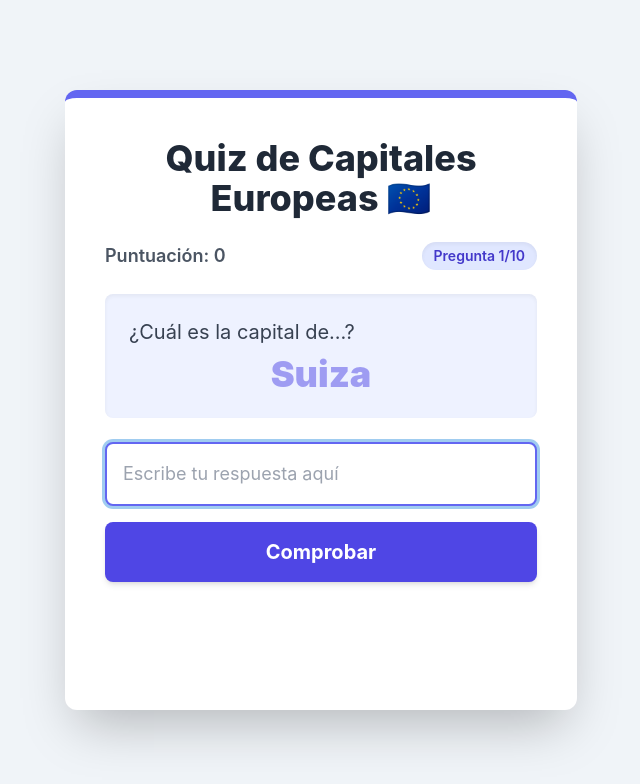
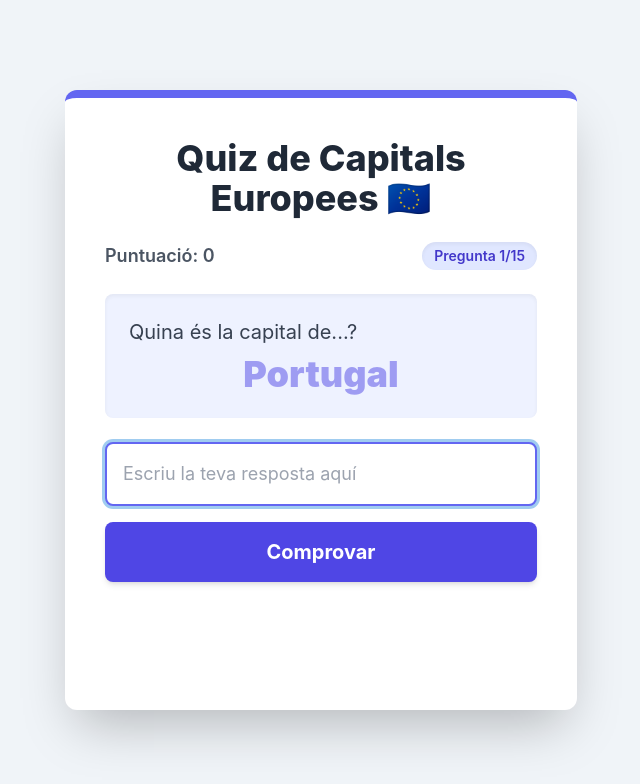
Before and after one commit to yuyul/capitales_quiz, a plain HTML site: page quiz.html in a window 1280 px wide. Shown: the whole page, without its empty margins (319-959 px from the left). Drawn offline with nearby package versions, Linux system fonts and the light colour scheme.

Commit message:
Update quiz.html

```diff
--- a/quiz.html
+++ b/quiz.html
@@ -1,106 +1,141 @@
 <!DOCTYPE html>
-<html lang="es">
+<html lang="ca">
 <head>
     <meta charset="UTF-8">
     <meta name="viewport" content="width=device-width, initial-scale=1.0">
-    <title>Quiz de Capitales Europeas</title>
-    <!-- Carga de Tailwind CSS -->
+    <title>Quiz de Capitals Europees</title>
+    <!-- Càrrega de Tailwind CSS -->
     <script src="https://cdn.tailwindcss.com"></script>
     <style>
-        /* Fuente personalizada y estilos básicos */
+        /* Font personalitzada i estils bàsics */
         body {
             font-family: 'Inter', sans-serif;
-            background-color: #f0f4f8; /* Fondo claro */
+            background-color: #f0f4f8; /* Fons clar */
         }
-        /* Estilo para el input de respuesta para un mejor enfoque */
+        /* Estil per al camp de resposta per a un millor enfocament */
         input:focus {
             outline: none;
-            box-shadow: 0 0 0 3px rgba(66, 153, 225, 0.5); /* Sombra de enfoque azul suave */
+            box-shadow: 0 0 0 3px rgba(66, 153, 225, 0.5); /* Ombra d'enfocament blava suau */
         }
     </style>
 </head>
 <body class="flex items-center justify-center min-h-screen p-4">
 
-    <!-- Contenedor principal de la tarjeta del quiz -->
+    <!-- Contenidor principal de la targeta del quiz -->
     <div id="quiz-container" class="w-full max-w-lg bg-white rounded-xl shadow-2xl p-6 md:p-10 border-t-8 border-indigo-500 transform transition-all duration-300">
         <h1 class="text-3xl md:text-4xl font-extrabold text-gray-800 text-center mb-6">
-            Quiz de Capitales Europeas 🇪🇺
+            Quiz de Capitals Europees 🇪🇺
         </h1>
 
-        <!-- Puntuación y Contador -->
+        <!-- Puntuació i Comptador -->
         <div class="flex justify-between items-center mb-6 text-lg font-semibold text-gray-600">
-            <span id="score-display">Puntuación: 0</span>
+            <span id="score-display">Puntuació: 0</span>
             <span id="progress-display" class="bg-indigo-100 text-indigo-700 px-3 py-1 rounded-full text-sm shadow-inner">Pregunta 0/0</span>
         </div>
 
-        <!-- Área de Pregunta -->
+        <!-- Àrea de Pregunta -->
         <div class="bg-indigo-50 p-6 rounded-lg shadow-inner mb-6">
-            <p class="text-xl text-gray-700 mb-2">¿Cuál es la capital de...?</p>
+            <p class="text-xl text-gray-700 mb-2">Quina és la capital de...?</p>
             <p id="country-display" class="text-4xl font-black text-indigo-600 text-center animate-pulse">
-                Cargando país...
+                Carregant país...
             </p>
         </div>
 
-        <!-- Formulario de Respuesta -->
+        <!-- Formulari de Resposta -->
         <div id="answer-form">
-            <input type="text" id="answer-input" placeholder="Escribe tu respuesta aquí"
+            <input type="text" id="answer-input" placeholder="Escriu la teva resposta aquí"
                    class="w-full p-3 md:p-4 text-lg border-2 border-gray-300 rounded-lg focus:border-indigo-500 transition duration-150 mb-4"
-                   aria-label="Campo de respuesta de la capital">
+                   aria-label="Camp de resposta de la capital">
 
             <button id="submit-button"
                     class="w-full py-3 md:py-4 bg-indigo-600 text-white text-xl font-bold rounded-lg hover:bg-indigo-700 transition duration-200 shadow-md hover:shadow-lg transform hover:scale-[1.01] disabled:opacity-50"
                     disabled>
-                Comprobar
+                Comprovar
             </button>
         </div>
 
-        <!-- Área de Retroalimentación/Mensajes -->
+        <!-- Àrea de Retroalimentació/Missatges -->
         <div id="feedback-area" class="mt-6 min-h-[4rem]">
-            <!-- Los mensajes de éxito/error se insertarán aquí -->
+            <!-- Els missatges d'èxit/error s'inseriran aquí -->
         </div>
 
-        <!-- Botón para empezar de nuevo (oculto al inicio) -->
+        <!-- Botó per tornar a començar (ocult a l'inici) -->
         <button id="restart-button"
                 class="w-full py-3 mt-4 bg-green-500 text-white text-lg font-bold rounded-lg hover:bg-green-600 transition duration-200 shadow-md hidden"
                 onclick="startQuiz()">
-            Empezar de Nuevo
+            Començar de Nou
         </button>
 
     </div>
 
     <script>
-        // Definición de los datos del Quiz
+        // Definició de les dades del Quiz. Llista completa de països i capitals d'Europa en català.
         const COUNTRIES = [
-            { country: "Francia", capital: "París" },
-            { country: "Alemania", capital: "Berlín" },
-            { country: "España", capital: "Madrid" },
-            { country: "Italia", capital: "Roma" },
-            { country: "Reino Unido", capital: "Londres" },
-            { country: "Grecia", capital: "Atenas" },
+            { country: "Alemanya", capital: "Berlín" },
+            { country: "Àustria", capital: "Viena" },
+            { country: "Bèlgica", capital: "Brussel·les" },
+            { country: "Dinamarca", capital: "Copenhaguen" },
+            { country: "Espanya", capital: "Madrid" },
+            { country: "Finlàndia", capital: "Hèlsinki" },
+            { country: "França", capital: "París" },
+            { country: "Grècia", capital: "Atenes" },
+            { country: "Irlanda", capital: "Dublín" },
+            { country: "Islàndia", capital: "Reykjavík" },
+            { country: "Itàlia", capital: "Roma" },
+            { country: "Noruega", capital: "Oslo" },
+            { country: "Països Baixos", capital: "Amsterdam" },
             { country: "Portugal", capital: "Lisboa" },
-            { country: "Bélgica", capital: "Bruselas" },
-            { country: "Países Bajos", capital: "Ámsterdam" },
-            { country: "Suecia", capital: "Estocolmo" },
-            { country: "Noruega", capital: "Oslo" },
-            { country: "Dinamarca", capital: "Copenhague" },
-            { country: "Austria", capital: "Viena" },
-            { country: "Suiza", capital: "Berna" },
-            { country: "Irlanda", capital: "Dublín" },
-            { country: "Polonia", capital: "Varsovia" },
-            { country: "Hungría", capital: "Budapest" },
-            { country: "República Checa", capital: "Praga" },
-            { country: "Finlandia", capital: "Helsinki" },
-            { country: "Islandia", capital: "Reikiavik" }
+            { country: "Regne Unit", capital: "Londres" },
+            { country: "Suècia", capital: "Estocolm" },
+
+            // Països de l'Europa Central i de l'Est ampliats
+            { country: "Albània", capital: "Tirana" },
+            { country: "Belarús", capital: "Minsk" },
+            { country: "Bòsnia i Hercegovina", capital: "Sarajevo" },
+            { country: "Bulgària", capital: "Sofia" },
+            { country: "Croàcia", capital: "Zagreb" },
+            { country: "Eslovàquia", capital: "Bratislava" },
+            { country: "Eslovènia", capital: "Ljubljana" },
+            { country: "Estònia", capital: "Tallinn" },
+            { country: "Hongria", capital: "Budapest" },
+            { country: "Letònia", capital: "Riga" },
+            { country: "Lituània", capital: "Vílnius" },
+            { country: "Macedònia del Nord", capital: "Skopje" },
+            { country: "Moldàvia", capital: "Chisinau" },
+            { country: "Montenegro", capital: "Podgorica" },
+            { country: "Polònia", capital: "Varsòvia" },
+            { country: "República Txeca", capital: "Praga" },
+            { country: "Romania", capital: "Bucarest" },
+            { country: "Sèrbia", capital: "Belgrad" },
+            { country: "Ucraïna", capital: "Kíiv" },
+
+            // Microestats
+            { country: "Andorra", capital: "Andorra la Vella" },
+            { country: "Liechtenstein", capital: "Vaduz" },
+            { country: "Luxemburg", capital: "Luxemburg" },
+            { country: "Malta", capital: "La Valletta" },
+            { country: "Mònaco", capital: "Mònaco" },
+            { country: "San Marino", capital: "San Marino" },
+            { country: "Ciutat del Vaticà", capital: "Ciutat del Vaticà" },
+
+            // Països transcontinentals i altres
+            { country: "Xipre", capital: "Nicòsia" },
+            { country: "Kosovo", capital: "Pristina" },
+            { country: "Rússia (part europea)", capital: "Moscou" },
+            { country: "Turquia (part europea)", capital: "Ankara" },
+            { country: "Armènia", capital: "Ierevan" },
+            { country: "Azerbaidjan", capital: "Bakú" },
+            { country: "Geòrgia", capital: "Tbilisi" }
         ];
 
-        // --- Variables de Estado del Juego ---
-        let currentQuizData = []; // Datos para la ronda actual
+        // --- Variables d'Estat del Joc ---
+        let currentQuizData = []; // Dades per a la ronda actual
         let currentQuestionIndex = 0;
         let score = 0;
         let currentQuestion = null;
         let isAnswered = false;
 
-        // --- Referencias a Elementos del DOM ---
+        // --- Referències a Elements del DOM ---
         const countryDisplay = document.getElementById('country-display');
         const answerInput = document.getElementById('answer-input');
         const submitButton = document.getElementById('submit-button');
@@ -110,24 +145,24 @@
         const restartButton = document.getElementById('restart-button');
         const quizContainer = document.getElementById('quiz-container');
 
-        // --- Funciones de Utilidad ---
+        // --- Funcions d'Utilitat ---
 
         /**
-         * Limpia y normaliza una cadena de texto para la comparación (minúsculas, sin acentos).
+         * Neteja i normalitza una cadena de text per a la comparació (minúscules, sense accents).
          * @param {string} text
-         * @returns {string} Texto normalizado.
+         * @returns {string} Text normalitzat.
          */
         function normalizeText(text) {
             return text
                 .toLowerCase()
                 .trim()
-                .normalize("NFD") // Descompone caracteres como 'é' a 'e' + acento
-                .replace(/[\u0300-\u036f]/g, ""); // Elimina los acentos
+                .normalize("NFD") // Descompon caràcters com 'é' a 'e' + accent
+                .replace(/[\u0300-\u036f]/g, ""); // Elimina els accents
         }
 
         /**
-         * Muestra un mensaje de retroalimentación temporal.
-         * @param {string} message Mensaje a mostrar.
+         * Mostra un missatge de retroalimentació temporal.
+         * @param {string} message Missatge a mostrar.
          * @param {string} type 'success' o 'error'.
          */
         function showFeedback(message, type) {
@@ -138,32 +173,33 @@
                     <p class="font-medium">${message}</p>
                 </div>
             `;
-            // Limpia el área después de un tiempo si es un feedback de respuesta
+            // Neteja l'àrea després d'un temps si és un feedback de resposta
             if (type !== 'end') {
                  setTimeout(() => {
                     if (feedbackArea.firstChild) {
                         feedbackArea.firstChild.classList.add('opacity-0', 'scale-95');
                         setTimeout(() => feedbackArea.innerHTML = '', 300);
                     }
-                }, 2000); // 2 segundos
+                }, 2000); // 2 segons
             }
         }
 
-        // --- Lógica del Quiz ---
+        // --- Lògica del Quiz ---
 
         /**
-         * Selecciona un subconjunto aleatorio de 10 preguntas.
+         * Selecciona un subconjunt aleatori de 15 preguntes.
          */
         function selectRandomQuestions() {
-            // Mezcla el array original
+            // Barreja l'array original
             const shuffled = [...COUNTRIES].sort(() => 0.5 - Math.random());
-            // Selecciona las primeras 10 preguntas
-            currentQuizData = shuffled.slice(0, 10);
+            // Selecciona les primeres 15 preguntes (ajustat per la llista ampliada)
+            const numQuestions = Math.min(15, COUNTRIES.length);
+            currentQuizData = shuffled.slice(0, numQuestions);
             return currentQuizData.length;
         }
 
         /**
-         * Muestra la pregunta actual y prepara la interfaz.
+         * Mostra la pregunta actual i prepara la interfície.
          */
         function displayQuestion() {
             if (currentQuestionIndex < currentQuizData.length) {
@@ -171,13 +207,13 @@
                 countryDisplay.textContent = currentQuestion.country;
                 answerInput.value = '';
                 answerInput.disabled = false;
-                submitButton.textContent = 'Comprobar';
+                submitButton.textContent = 'Comprovar';
                 submitButton.disabled = false;
                 answerInput.focus();
                 isAnswered = false;
 
-                // Actualizar contadores
-                scoreDisplay.textContent = `Puntuación: ${score}`;
+                // Actualitzar comptadors
+                scoreDisplay.textContent = `Puntuació: ${score}`;
                 progressDisplay.textContent = `Pregunta ${currentQuestionIndex + 1}/${currentQuizData.length}`;
             } else {
                 endQuiz();
@@ -185,20 +221,20 @@
         }
 
         /**
-         * Maneja la comprobación de la respuesta del usuario.
+         * Gestiona la comprovació de la resposta de l'usuari.
          */
         function checkAnswer() {
-            if (isAnswered) return; // Evita doble click
+            if (isAnswered) return; // Evita doble clic
 
             const userAnswer = answerInput.value;
             const correctAnswer = currentQuestion.capital;
 
             if (!userAnswer.trim()) {
-                showFeedback("¡No olvides escribir tu respuesta!", "error");
+                showFeedback("No oblidis escriure la teva resposta!", "error");
                 return;
             }
 
-            isAnswered = true; // Bloquea el botón después de la primera respuesta
+            isAnswered = true; // Bloqueja el botó després de la primera resposta
             submitButton.disabled = true;
             answerInput.disabled = true;
 
@@ -207,36 +243,36 @@
 
             if (normalizedUser === normalizedCorrect) {
                 score++;
-                showFeedback("¡Correcto! 🎉", "success");
+                showFeedback("Correcte! 🎉", "success");
             } else {
-                showFeedback(`¡Incorrecto! La capital de ${currentQuestion.country} es: ${correctAnswer}. 😔`, "error");
+                showFeedback(`Incorrecte! La capital de ${currentQuestion.country} és: ${correctAnswer}. 😔`, "error");
             }
 
-            // Actualiza la puntuación antes de avanzar
-            scoreDisplay.textContent = `Puntuación: ${score}`;
+            // Actualitza la puntuació abans d'avançar
+            scoreDisplay.textContent = `Puntuació: ${score}`;
 
-            // Prepara para la siguiente pregunta
-            submitButton.textContent = 'Siguiente Pregunta';
+            // Prepara per a la següent pregunta
+            submitButton.textContent = 'Següent Pregunta';
             submitButton.disabled = false;
 
-            // Permite avanzar haciendo clic de nuevo
+            // Permet avançar fent clic de nou
             submitButton.onclick = advanceQuiz;
         }
 
         /**
-         * Avanza a la siguiente pregunta o termina el quiz.
+         * Avança a la següent pregunta o acaba el quiz.
          */
         function advanceQuiz() {
             currentQuestionIndex++;
-            submitButton.onclick = checkAnswer; // Restaura el manejador de comprobación
-            // Limpia feedback antes de la siguiente pregunta
+            submitButton.onclick = checkAnswer; // Restaura el gestor de comprovació
+            // Neteja feedback abans de la següent pregunta
             feedbackArea.innerHTML = '';
 
             displayQuestion();
         }
 
         /**
-         * Inicializa o reinicia el quiz.
+         * Inicialitza o reinicia el quiz.
          */
         function startQuiz() {
             score = 0;
@@ -244,58 +280,58 @@
             const totalQuestions = selectRandomQuestions();
 
             if (totalQuestions === 0) {
-                countryDisplay.textContent = "Error: No se encontraron preguntas.";
+                countryDisplay.textContent = "Error: No s'han trobat preguntes.";
                 return;
             }
 
-            // Ocultar/Mostrar botones
+            // Ocultar/Mostrar botons
             restartButton.classList.add('hidden');
             document.getElementById('answer-form').classList.remove('hidden');
 
             // Iniciar la primera pregunta
             displayQuestion();
-            quizContainer.classList.remove('border-green-500'); // Limpiar estilo final
+            quizContainer.classList.remove('border-green-500'); // Netejar estil final
             quizContainer.classList.add('border-indigo-500');
         }
 
         /**
-         * Muestra los resultados finales.
+         * Mostra els resultats finals.
          */
         function endQuiz() {
             const finalScore = score;
             const totalQuestions = currentQuizData.length;
 
-            countryDisplay.textContent = "¡Quiz Terminado!";
+            countryDisplay.textContent = "Quiz Acabat!";
             answerInput.value = "";
             answerInput.disabled = true;
             submitButton.classList.add('hidden');
             document.getElementById('answer-form').classList.add('hidden');
 
-            // Mostrar resultados en el área de feedback
+            // Mostrar resultats a l'àrea de feedback
             feedbackArea.innerHTML = `
                 <div class="p-4 bg-green-100 border-l-4 border-green-500 text-green-700 rounded-md text-center shadow-md">
-                    <p class="text-2xl font-bold mb-2">Resultados Finales</p>
-                    <p class="text-xl">Obtuviste <span class="text-3xl font-extrabold text-green-800">${finalScore}</span> de ${totalQuestions} correctas.</p>
+                    <p class="text-2xl font-bold mb-2">Resultats Finals</p>
+                    <p class="text-xl">Has obtingut <span class="text-3xl font-extrabold text-green-800">${finalScore}</span> de ${totalQuestions} respostes correctes.</p>
                 </div>
             `;
 
-            progressDisplay.textContent = `Finalizado`;
+            progressDisplay.textContent = `Finalitzat`;
             restartButton.classList.remove('hidden');
 
             quizContainer.classList.remove('border-indigo-500');
             quizContainer.classList.add('border-green-500');
         }
 
-        // --- Inicialización de Eventos ---
+        // --- Inicialització d'Esdeveniments ---
         document.addEventListener('DOMContentLoaded', () => {
-            // Asignar el listener al botón de Comprobar (que también funciona como "Siguiente")
+            // Assignar el listener al botó de Comprovar (que també funciona com a "Següent")
             submitButton.onclick = checkAnswer;
 
-            // Permitir enviar con la tecla Enter en el input
+            // Permetre enviar amb la tecla Enter al camp de resposta
             answerInput.addEventListener('keypress', (e) => {
                 if (e.key === 'Enter' && !submitButton.disabled) {
-                    // Si el texto del botón es 'Comprobar', comprueba, si es 'Siguiente Pregunta', avanza.
-                    if (submitButton.textContent === 'Comprobar') {
+                    // Si el text del botó és 'Comprovar', comprova, si és 'Següent Pregunta', avança.
+                    if (submitButton.textContent === 'Comprovar') {
                         checkAnswer();
                     } else {
                         advanceQuiz();
@@ -303,7 +339,7 @@
                 }
             });
 
-            // Iniciar el quiz al cargar la página
+            // Iniciar el quiz en carregar la pàgina
             startQuiz();
         });
 
```
